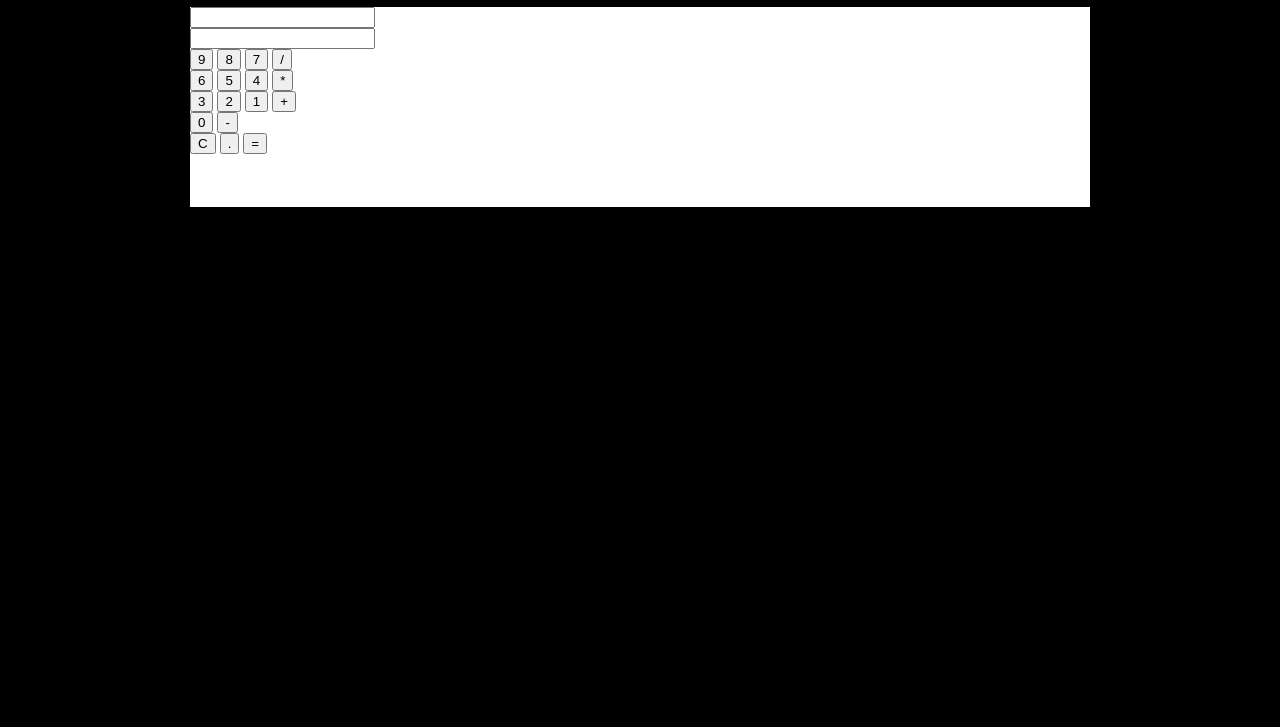
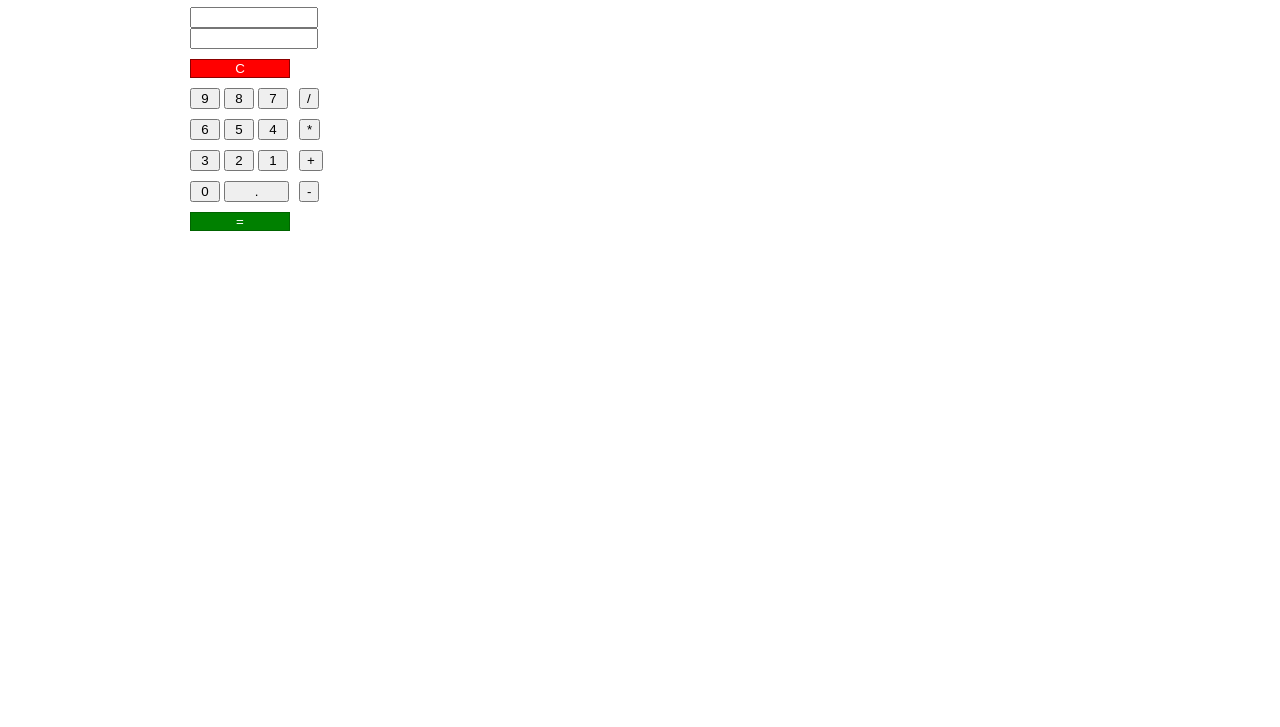
Before and after one commit to rozboz81/calculator, a plain HTML site: page index.html in a window 1280 px wide. Shown: the part 73-800 px from the top of the page. Drawn offline with Linux system fonts and the light colour scheme.

Commit message:
updating layout

```diff
--- a/index.html
+++ b/index.html
@@ -10,6 +10,7 @@
     <h1>Calculator</h1>
 
     <section class="calculatorWrapper">
+
         <div>
             <input class="preview" />
         </div>
@@ -17,33 +18,47 @@
             <input class="maths" />
         </div>
         <div>
+            <button class="clear">C</button>
+        </div>
+        <div class="leftSide">
+            <div>
                 <button class="number">9</button>
                 <button class="number">8</button>
                 <button class="number">7</button>
-            <button class="operator">/</button>
             </div>
             <div>
                 <button class="number">6</button>
                 <button class="number">5</button>
                 <button class="number">4</button>
-            <button class="operator">*</button>
             </div>
             <div>
                 <button class="number">3</button>
                 <button class="number">2</button>
                 <button class="number">1</button>
+            </div>
+            <div>
+                <button class="number">0</button>
+                <button class="decimal">.</button>
+            </div>
+        </div>
+        <div class="rightSide">
+            <div>
+                <button class="operator">/</button>
+            </div>
+            <div>
+                <button class="operator">*</button>
+            </div>
+            <div>
                 <button class="operator">+</button>
             </div>
             <div>
-            <button class="number">0</button>
                 <button class="operator">-</button>
             </div>
-
-        <button class="clear">C</button>
-
-        <button class="decimal">.</button>
-
+        </div>
+        <div class="clearfix"></div>
+        <div>
             <button class="equals">=</button>
+        </div>
     </section>
 
     <script src="./scripts.js"></script>
--- a/styles.css
+++ b/styles.css
@@ -1,5 +1,5 @@
 body{
-    background:black;
+    background:white;
 }
 
 .calculatorWrapper{
@@ -8,3 +8,43 @@ body{
     background:white;
     min-height:200px;
 }
+
+.leftSide,
+.rightSide{
+    float:left;
+}
+.clearfix{
+    clear:both;
+}
+.preview,
+.maths {
+    width:120px;
+}
+.clear{
+    width:100px;
+    background:red;
+    color:white;
+    border:1px solid darkred;
+    margin-top:10px;
+}
+.number{
+    width:30px;
+}
+.equals{
+    width:100px;
+    margin-top:10px;
+    background:green;
+    color:white;
+    border:1px solid darkgreen;
+}
+.rightSide{
+    margin-left:10px;
+}
+.decimal{
+    width:65px;
+    margin-top:10px;
+}
+.operator,
+.number{
+    margin-top:10px;
+}
```
Lines whose indentation alone changed are shown as unchanged.
